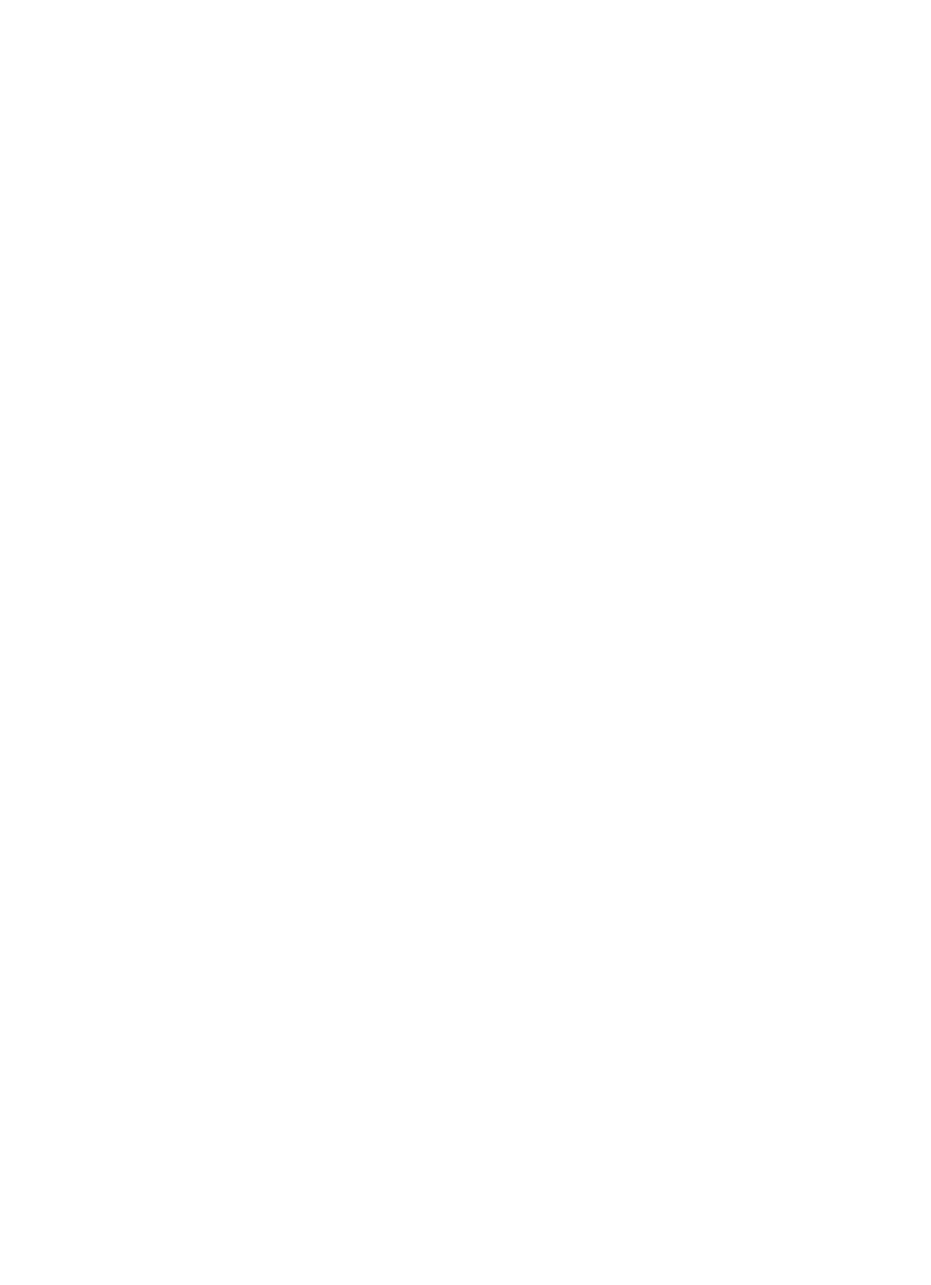
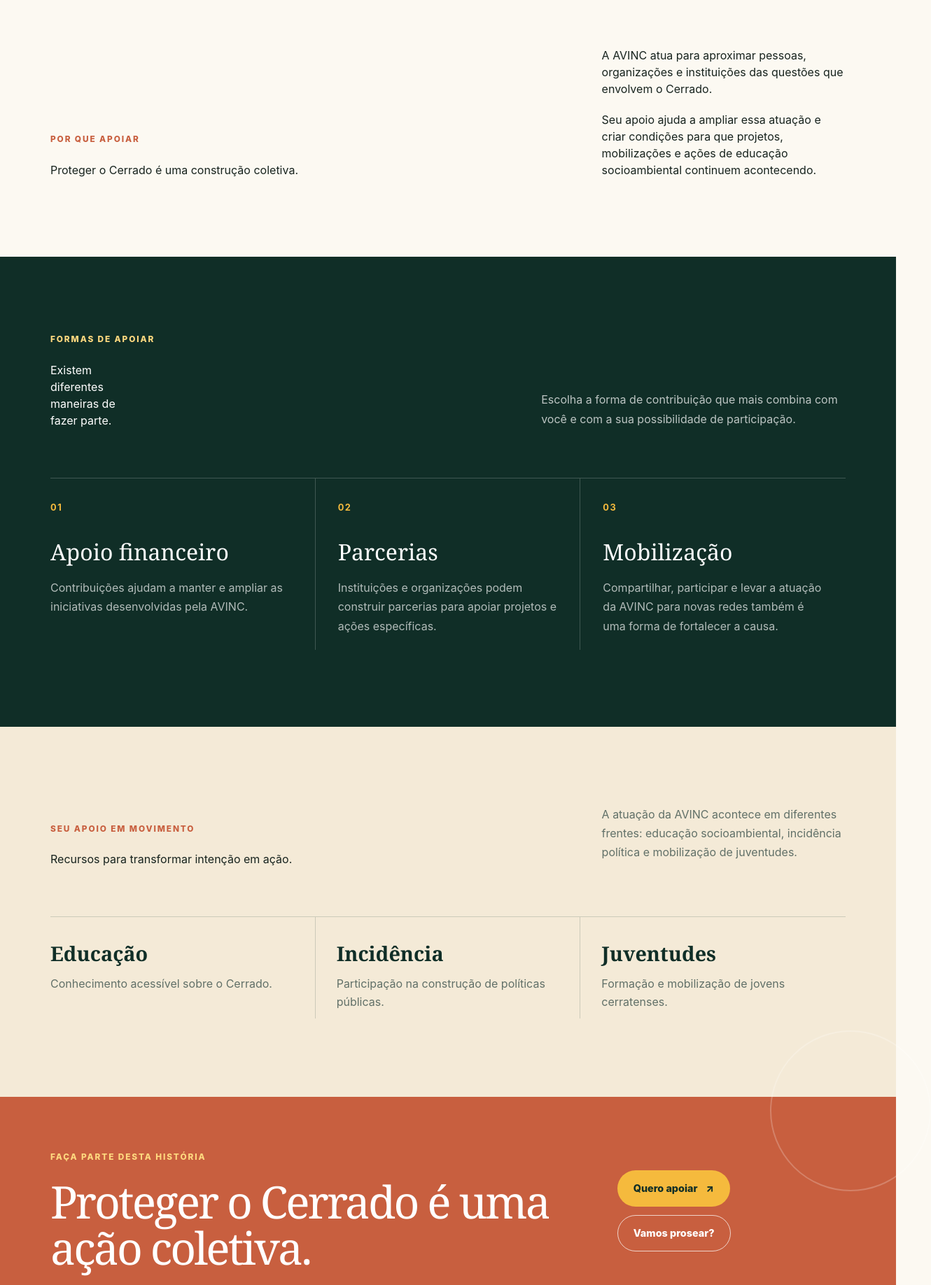
Before and after one commit to jpalvesloiola/avinc-proposta-visual, a Next.js app: page /apoie in a window 1280 px wide. Before the commit this address had no page. Shown: the part 960-2797 px from the top of the page at 70% size, 1330 px wide, since content can reach past the window. Before the commit the page ends 800 px from the top, so only its background shows below. Built offline with nearby package versions, Linux system fonts and the light colour scheme.

Commit message:
feat: adicionar página Apoie e estilos correspondentes

```diff
--- /dev/null
+++ b/app/apoie/page.tsx
@@ -0,0 +1,176 @@
+import { SiteHeader } from "@/components/SiteHeader";
+import { SiteFooter } from "@/components/SiteFooter";
+
+export default function ApoiePage() {
+  return (
+    <>
+      <SiteHeader />
+
+      <main>
+        <section className="page-hero support-hero">
+          <div className="container">
+            <div className="hero-meta-row">
+              <p className="eyebrow">Apoie a AVINC</p>
+              <span>Participação · Cerrado</span>
+            </div>
+
+            <h1>
+              O Cerrado vivo também depende de quem escolhe participar.
+            </h1>
+
+            <p className="hero-lead">
+              Apoiar a AVINC é fortalecer iniciativas que transformam
+              conhecimento, participação social e mobilização em proteção
+              para o Cerrado.
+            </p>
+          </div>
+        </section>
+
+        <section className="section-pad support-intro">
+          <div className="container split-heading">
+            <div>
+              <p className="eyebrow">Por que apoiar</p>
+              <h2>
+                Proteger o Cerrado é uma construção coletiva.
+              </h2>
+            </div>
+
+            <div>
+              <p>
+                A AVINC atua para aproximar pessoas, organizações e
+                instituições das questões que envolvem o Cerrado.
+              </p>
+
+              <p>
+                Seu apoio ajuda a ampliar essa atuação e criar condições
+                para que projetos, mobilizações e ações de educação
+                socioambiental continuem acontecendo.
+              </p>
+            </div>
+          </div>
+        </section>
+
+        <section className="support-paths">
+          <div className="container">
+            <div className="support-paths-header">
+              <div>
+                <p className="eyebrow eyebrow-light">Formas de apoiar</p>
+                <h2>
+                  Existem diferentes maneiras de fazer parte.
+                </h2>
+              </div>
+
+              <p>
+                Escolha a forma de contribuição que mais combina com você
+                e com a sua possibilidade de participação.
+              </p>
+            </div>
+
+            <div className="support-path-grid">
+              <article>
+                <span>01</span>
+                <h3>Apoio financeiro</h3>
+                <p>
+                  Contribuições ajudam a manter e ampliar as iniciativas
+                  desenvolvidas pela AVINC.
+                </p>
+              </article>
+
+              <article>
+                <span>02</span>
+                <h3>Parcerias</h3>
+                <p>
+                  Instituições e organizações podem construir parcerias
+                  para apoiar projetos e ações específicas.
+                </p>
+              </article>
+
+              <article>
+                <span>03</span>
+                <h3>Mobilização</h3>
+                <p>
+                  Compartilhar, participar e levar a atuação da AVINC para
+                  novas redes também é uma forma de fortalecer a causa.
+                </p>
+              </article>
+            </div>
+          </div>
+        </section>
+
+        <section className="section-pad support-impact">
+          <div className="container">
+            <div className="split-heading">
+              <div>
+                <p className="eyebrow">Seu apoio em movimento</p>
+                <h2>
+                  Recursos para transformar intenção em ação.
+                </h2>
+              </div>
+
+              <p>
+                A atuação da AVINC acontece em diferentes frentes:
+                educação socioambiental, incidência política e mobilização
+                de juventudes.
+              </p>
+            </div>
+
+            <div className="support-impact-grid">
+              <div>
+                <strong>Educação</strong>
+                <span>
+                  Conhecimento acessível sobre o Cerrado.
+                </span>
+              </div>
+
+              <div>
+                <strong>Incidência</strong>
+                <span>
+                  Participação na construção de políticas públicas.
+                </span>
+              </div>
+
+              <div>
+                <strong>Juventudes</strong>
+                <span>
+                  Formação e mobilização de jovens cerratenses.
+                </span>
+              </div>
+            </div>
+          </div>
+        </section>
+
+        <section className="cta-section support-final">
+          <div className="container cta-inner">
+            <div>
+              <p className="eyebrow eyebrow-light">
+                Faça parte desta história
+              </p>
+
+              <h2>
+                Proteger o Cerrado é uma ação coletiva.
+              </h2>
+            </div>
+
+            <div className="button-row">
+              <a
+                className="button button-sun"
+                href="mailto:contato@avidanocerrado.com"
+              >
+                Quero apoiar <span aria-hidden="true">↗</span>
+              </a>
+
+              <a
+                className="button button-ghost-light"
+                href="mailto:contato@avidanocerrado.com"
+              >
+                Vamos prosear?
+              </a>
+            </div>
+          </div>
+        </section>
+      </main>
+
+      <SiteFooter />
+    </>
+  );
+}
--- a/app/globals.css
+++ b/app/globals.css
@@ -2051,7 +2051,7 @@
 }
 
 .transparency-note-section {
-  background: var(--forest);
+  background: var(--forest-950);
   color: #fff;
 }
 
@@ -2067,7 +2067,7 @@
   max-width: 12ch;
 }
 
-.transparency-note-grid > div:last-child p:first-child {
+.transparency-note-grid > div:last-child p {
   color: rgba(255,255,255,.78);
   line-height: 1.75;
   max-width: 58ch;
@@ -2096,34 +2096,165 @@
 
 /* Apoie */
 
-.support-grid {
+.support-hero {
+  background: var(--sand-soft);
+}
+
+.support-hero h1 {
+  max-width: 11ch;
+}
+
+.support-hero .hero-lead {
+  max-width: 58ch;
+}
+
+.support-intro {
+  background: var(--paper);
+}
+
+.support-intro .split-heading > div:last-child {
+  max-width: 54ch;
+}
+
+.support-intro .split-heading > div:last-child p + p {
+  margin-top: 20px;
+}
+
+.support-paths {
+  background: var(--forest-950);
+  color: var(--white);
+  padding: 110px 0;
+}
+
+.support-paths-header {
+  display: grid;
+  grid-template-columns: 1fr 0.7fr;
+  gap: 80px;
+  align-items: end;
+}
+
+.support-paths h2 {
+  color: var(--white);
+  max-width: 11ch;
+}
+
+.support-paths-header > p {
+  color: rgba(255, 255, 255, 0.72);
+  line-height: 1.75;
+  max-width: 48ch;
+}
+
+.support-path-grid {
   display: grid;
   grid-template-columns: repeat(3, 1fr);
-  gap: 1.5rem;
-  margin-top: 3rem;
-}
-
-.support-card {
-  padding: 2rem;
+  margin-top: 70px;
+  border-top: 1px solid rgba(255, 255, 255, 0.2);
+}
+
+.support-path-grid article {
+  padding: 32px 32px 20px 0;
+  border-right: 1px solid rgba(255, 255, 255, 0.2);
+}
+
+.support-path-grid article:not(:first-child) {
+  padding-left: 32px;
+}
+
+.support-path-grid article:last-child {
+  border-right: 0;
+}
+
+.support-path-grid span {
+  display: block;
+  color: var(--sun);
+  font-size: 0.8rem;
+  font-weight: 700;
+  letter-spacing: 0.12em;
+}
+
+.support-path-grid h3 {
+  margin: 30px 0 14px;
+  color: var(--white);
+  font-family: Georgia, serif;
+  font-size: 2rem;
+}
+
+.support-path-grid p {
+  margin: 0;
+  color: rgba(255, 255, 255, 0.68);
+  line-height: 1.7;
+  max-width: 34ch;
+}
+
+.support-impact {
   background: var(--sand-soft);
-  border: 1px solid var(--line);
-}
-
-.support-card h3 {
-  margin: 0.75rem 0 1rem;
+}
+
+.support-impact-grid {
+  display: grid;
+  grid-template-columns: repeat(3, 1fr);
+  margin-top: 70px;
+  border-top: 1px solid var(--line);
+}
+
+.support-impact-grid div {
+  display: flex;
+  flex-direction: column;
+  gap: 10px;
+  padding: 30px 30px 10px 0;
+  border-right: 1px solid var(--line);
+}
+
+.support-impact-grid div:not(:first-child) {
+  padding-left: 30px;
+}
+
+.support-impact-grid div:last-child {
+  border-right: 0;
+}
+
+.support-impact-grid strong {
   font-family: Georgia, serif;
   font-size: 1.8rem;
   color: var(--forest-950);
 }
 
-.support-card p:last-child {
-  margin: 0;
+.support-impact-grid span {
   color: var(--muted);
-  line-height: 1.7;
-}
-
-@media (max-width: 900px) {
-  .support-grid {
+  line-height: 1.6;
+}
+
+.support-final {
+  margin-top: 0;
+}
+
+@media (max-width: 820px) {
+  .support-paths-header,
+  .support-path-grid,
+  .support-impact-grid {
     grid-template-columns: 1fr;
   }
-}
+
+  .support-path-grid article,
+  .support-path-grid article:not(:first-child),
+  .support-impact-grid div,
+  .support-impact-grid div:not(:first-child) {
+    padding: 28px 0;
+    border-right: 0;
+    border-bottom: 1px solid rgba(255, 255, 255, 0.2);
+  }
+
+  .support-impact-grid div,
+  .support-impact-grid div:not(:first-child) {
+    border-color: var(--line);
+  }
+
+  .support-path-grid article:last-child,
+  .support-impact-grid div:last-child {
+    border-bottom: 0;
+  }
+
+  .support-paths-header {
+    gap: 35px;
+  }
+}
```
